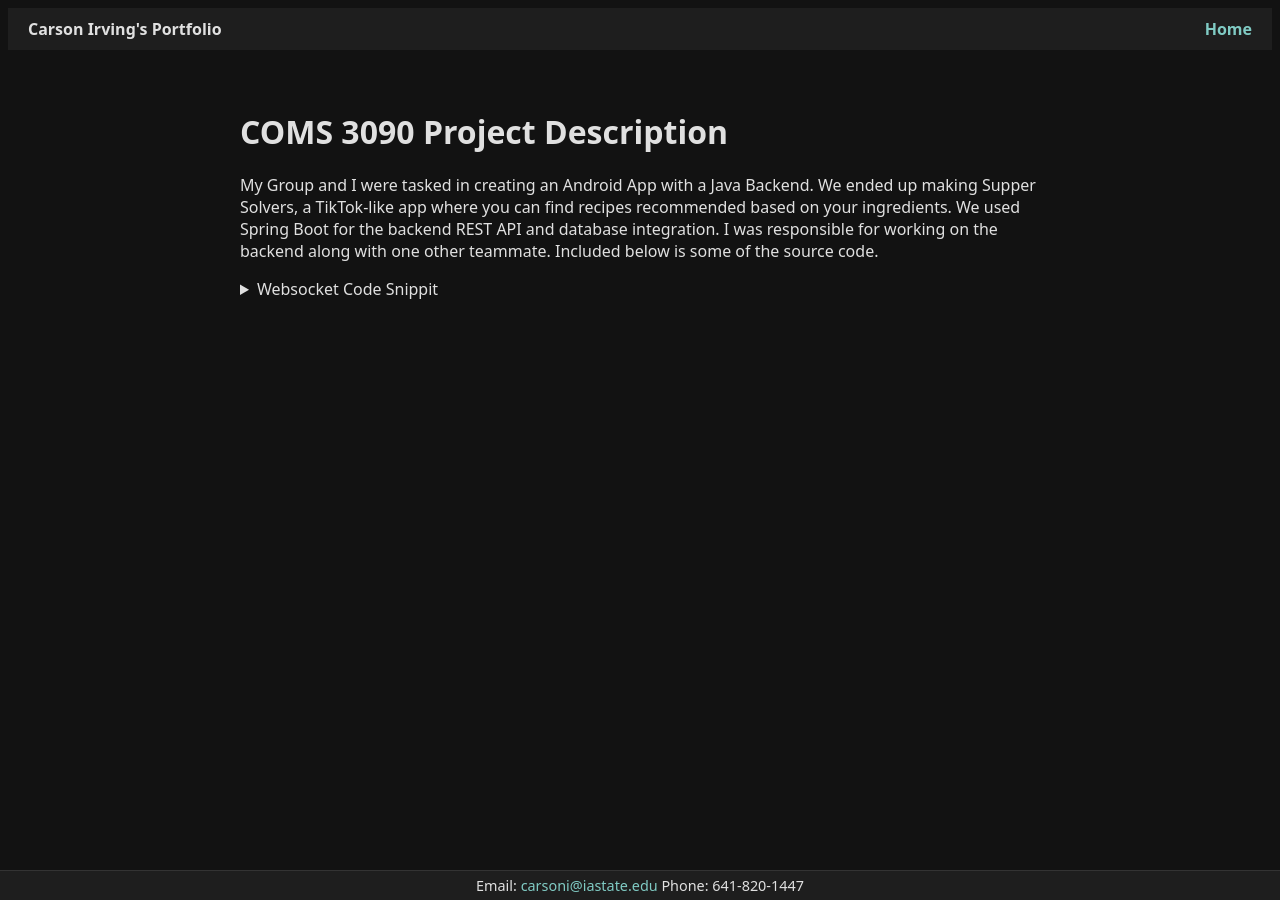
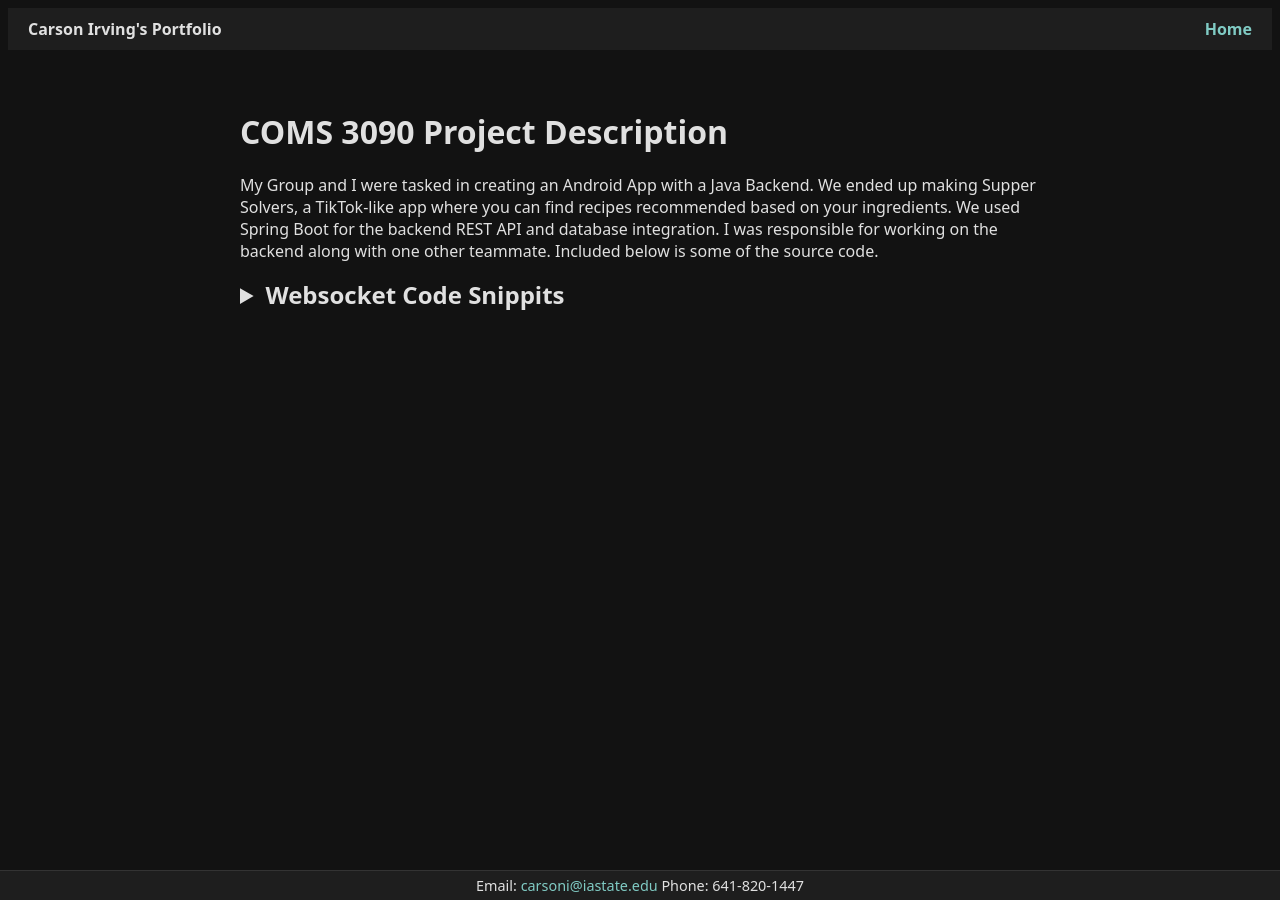
Before and after one commit to carsoni4/carsoni4.github.io, a Jekyll site: the page built from 309Project/projectDescription.md, in a window 1280 px wide. Built offline with Jekyll 4.4.1, drawn with Linux system fonts in a browser that asks for light colours; some of the changed lines change nothing that is shown.

Commit message:
Update projectDescription.md

```diff
--- a/309Project/projectDescription.md
+++ b/309Project/projectDescription.md
@@ -7,14 +7,19 @@
 We ended up making Supper Solvers, a TikTok-like app where you can find recipes recommended based on your ingredients. We used Spring Boot for the backend REST API and database integration. I was responsible for working on the backend along with one other teammate. Included below is some of the source code.
 
 <details>
-    <summary>Websocket Code Snippit</summary>
+    <summary style="font-size:1.5em; font-weight:bold;">Websocket Code Snippits</summary>
+    <p>
+    This is an example of how I sorted out commands from the client for our messaging web-socket.
+    I was able to communicate with the front-end developers and decide on symbols to append to the messages for commands.
+    I then ran the method that was assigned for that command, for example [OPENUSER] would trigger the function to send the chat history     to the required user.
+    </p>
     <pre style="background-color:#2d2d2d;color:#c678dd;padding:10px;border-radius:5px;overflow-x:auto;font-family:monospace;">
     else if (message.startsWith("[OPENUSER]")) {
         String chatHist = message.substring(11);
-        sendMessageToPArticularUser(username, getUserHistory(chatHist, username));
+        sendMessageToParticularUser(username, getUserHistory(chatHist, username));
     }
     else if (message.startsWith("[OPENGROUP]")) {
-        sendMessageToPArticularUser(username, getGroupHistory(groupID));
+        sendMessageToParticularUser(username, getGroupHistory(groupID));
     }
     else if (message.startsWith("[FRIEND]")) {
         if (usernameSessionMap.containsKey(message.substring(9))) {
```
